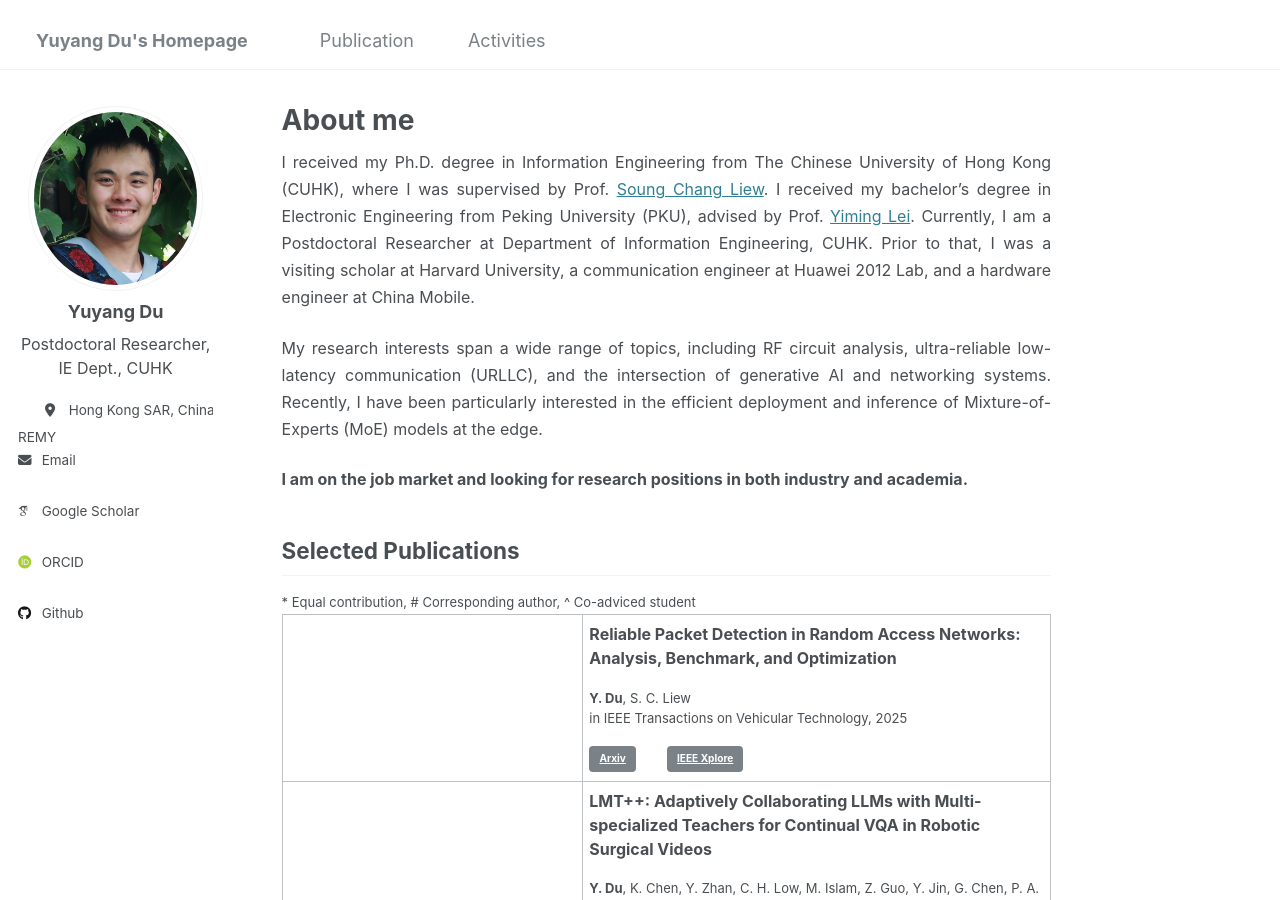
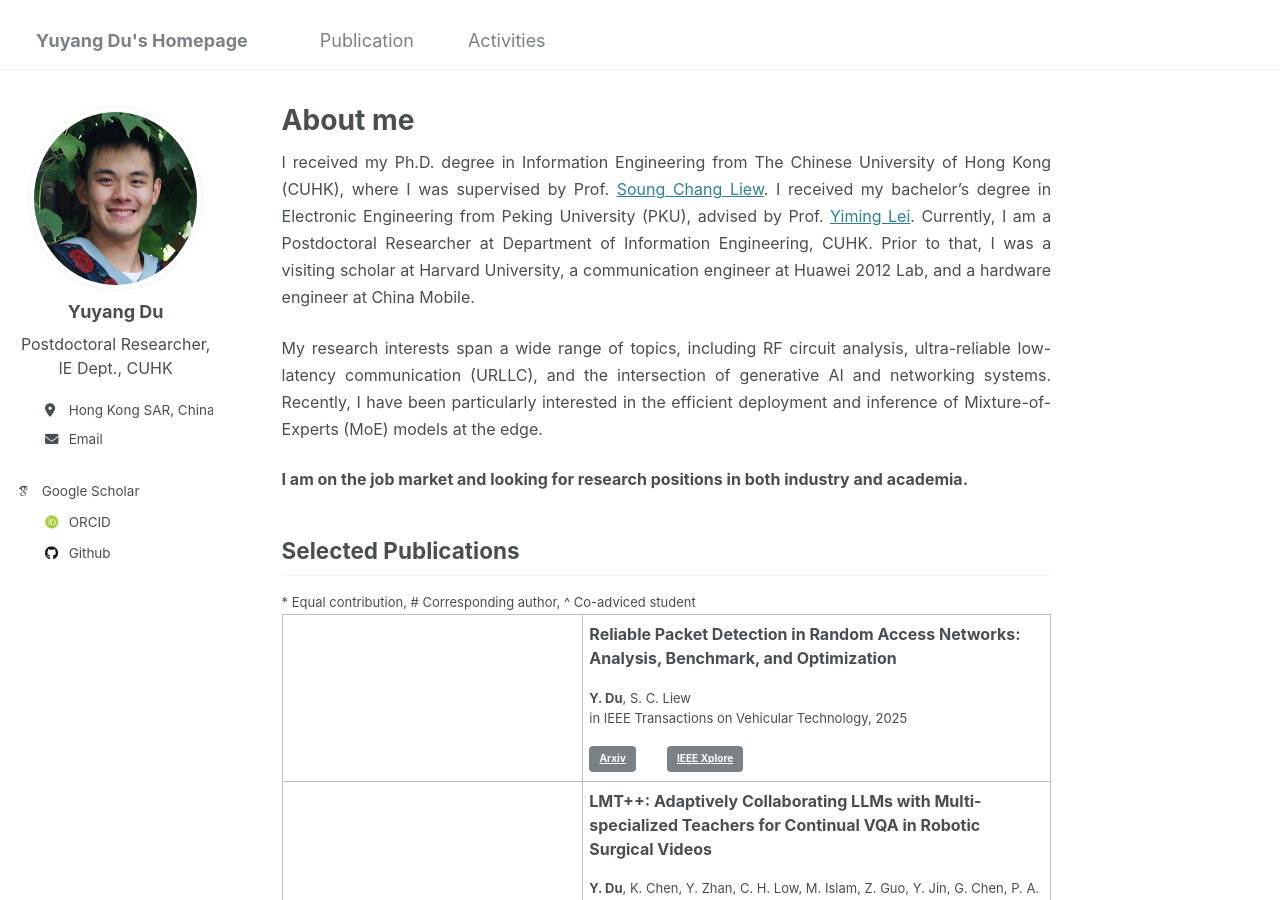
Before and after one commit to yuyangdu01/yuyangdu01.github.io, a Jekyll site: the page built from _pages/about.md, in a window 1280 px wide and 900 px high. Built offline with Jekyll 4.4.1, drawn with Linux system fonts in a browser that asks for light colours; some web fonts are replaced.

Commit message:
Update author-profile.html

```diff
--- a/_includes/author-profile.html
+++ b/_includes/author-profile.html
@@ -34,7 +34,7 @@
         <li><a href="{{ author.uri }}"><i class="fas fa-fw fa-link icon-pad-right" aria-hidden="true"></i>{{ site.data.ui-text[site.locale].website_label | default: "Website" }}</a></li>
       {% endif %}
       {% if author.email %}
-        <li><div>REMY<a href="mailto:{{ author.email }}"><i class="fas fa-fw fa-envelope icon-pad-right" aria-hidden="true"></i>{{ site.data.ui-text[site.locale].email_label | default: "Email" }}</a></div></li>
+        <li><a href="mailto:{{ author.email }}" style="text-decoration: none;">&emsp;&emsp;<i class="fas fa-fw fa-envelope icon-pad-right" aria-hidden="true"></i>{{ site.data.ui-text[site.locale].email_label | default: "Email" }}</a></li>
       {% endif %}
 
       <!-- Font Awesome and Academicons icons / Academic websites -->
@@ -51,7 +51,7 @@
         <li><a href="{{ author.impactstory }}"><i class="ai ai-impactstory ai-fw icon-pad-right"></i>Impactstory</a></li>
       {% endif %}
       {% if author.orcid %}
-        <li>&emsp;&emsp;<a href="{{ author.orcid }}"><i class="ai ai-orcid ai-fw icon-pad-right"></i>ORCID</a></li>
+        <li><a href="{{ author.orcid }}">&emsp;&emsp;<i class="ai ai-orcid ai-fw icon-pad-right"></i>ORCID</a></li>
       {% endif %}
       {% if author.pubmed %}
         <li><a href="{{ author.pubmed }}"><i class="ai ai-pubmed ai-fw icon-pad-right"></i>PubMed</a></li>
@@ -74,7 +74,7 @@
         <li><a href="https://dribbble.com/{{ author.dribbble }}"><i class="fab fa-fw fa-dribbble icon-pad-right" aria-hidden="true"></i>Dribbble</a></li>
       {% endif %}
       {% if author.github %}
-        <li>&emsp;&emsp;<a href="https://github.com/{{ author.github }}"><i class="fab fa-fw fa-github icon-pad-right" aria-hidden="true"></i>Github</a></li>
+        <li><a href="https://github.com/{{ author.github }}">&emsp;&emsp;<i class="fab fa-fw fa-github icon-pad-right" aria-hidden="true"></i>Github</a></li>
       {% endif %}
       {% if author.kaggle %}
         <li><a href="https://kaggle.com/{{ author.kaggle }}"><i class="fab fa-fw fa-kaggle icon-pad-right" aria-hidden="true"></i>Kaggle</a></li>
```
